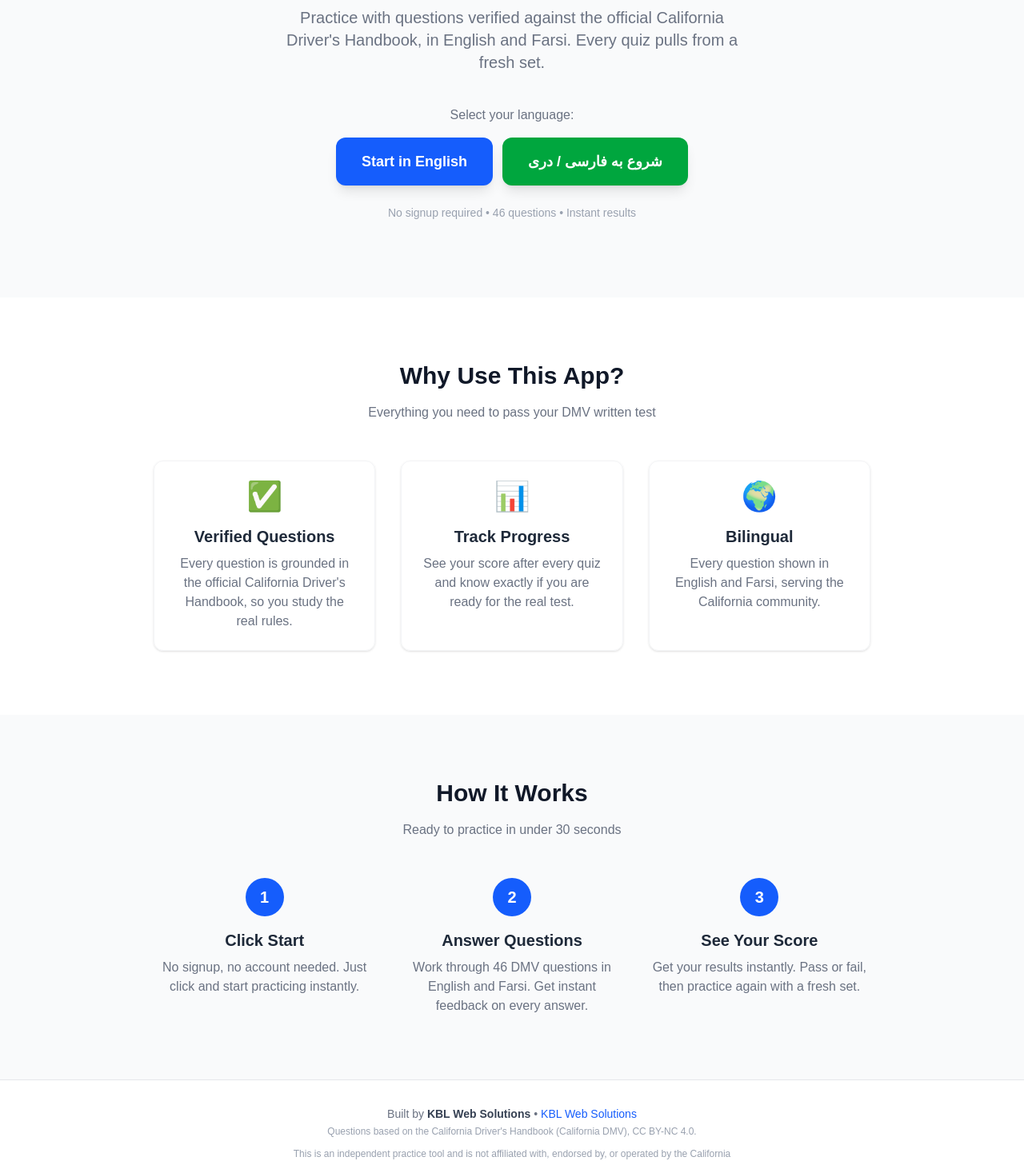
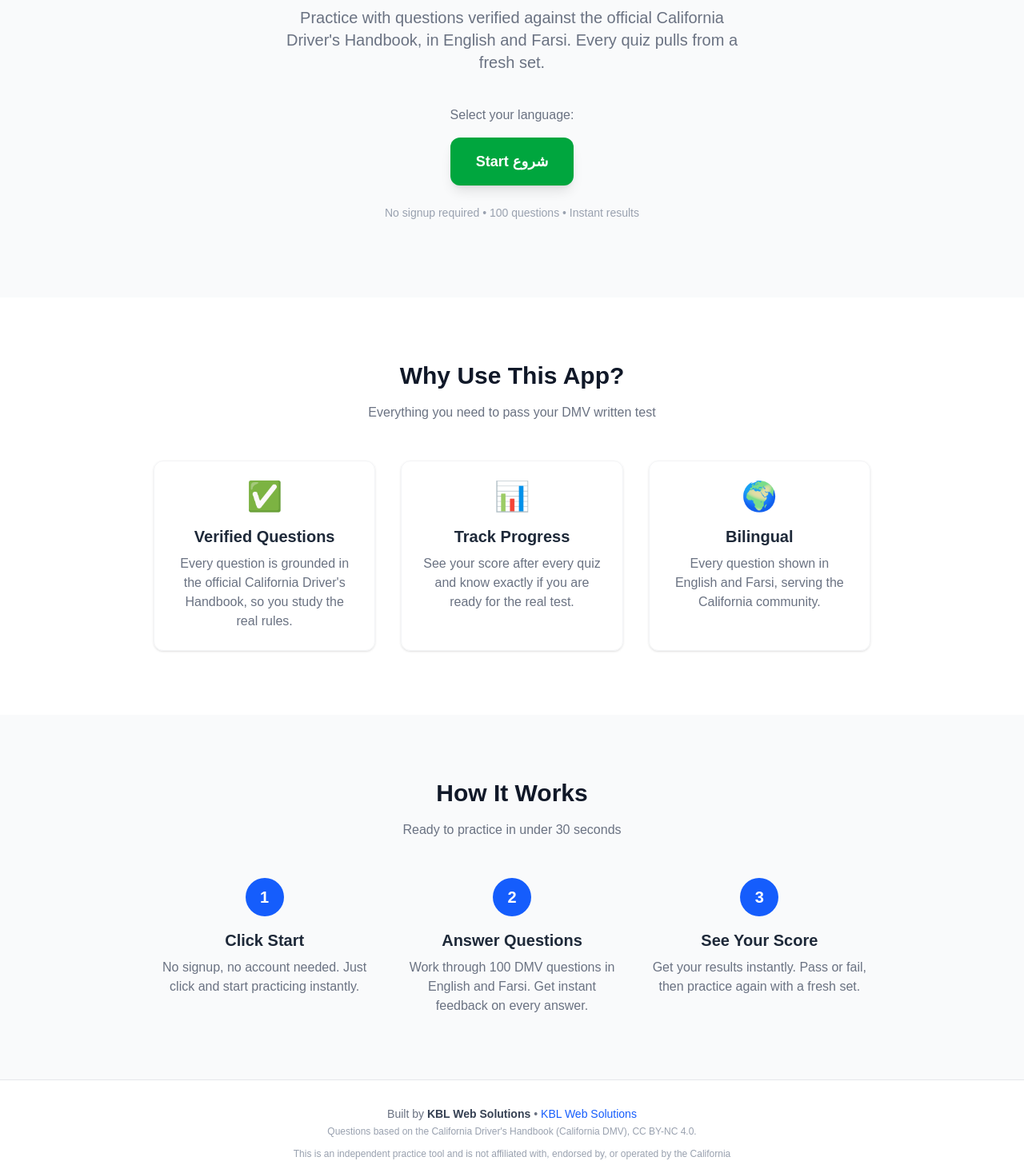
Before and after one commit to Mirwes-Hakimi/farsi-english-dmv, a Next.js app: page / in a window 1280 px wide. Shown: the part 357-1809 px from the top of the page at 80% size. Built offline with nearby package versions, Linux system fonts and the light colour scheme.

Commit message:
update foother texts

```diff
--- a/src/app/page.tsx
+++ b/src/app/page.tsx
@@ -29,23 +29,18 @@ export default function Home() {
           {/* Two buttons now (Pashto removed, since the question bank is English + Farsi only) */}
           <div className="flex flex-col sm:flex-row gap-3">
 
-            {/* English start button */}
-            <a href="/quiz?lang=en"
-              className="bg-blue-600 text-white px-8 py-4 rounded-xl font-bold text-lg hover:bg-blue-700 transition-colors shadow-lg text-center">
-              Start in English
-            </a>
+
 
             {/* Farsi / Dari start button */}
             <a href="/quiz?lang=fa"
               className="bg-green-600 text-white px-8 py-4 rounded-xl font-bold text-lg hover:bg-green-700 transition-colors shadow-lg text-center">
-              شروع به فارسی / دری
-            </a>
+              Start شروع             </a>
 
           </div>
 
           {/* Small reassurance line under the buttons */}
           <p className="text-gray-400 text-sm mt-2">
-            No signup required • 46 questions • Instant results
+            No signup required • 100 questions • Instant results
           </p>
         </div>
       </section>
@@ -110,7 +105,7 @@ export default function Home() {
             <div className="text-center">
               <div className="w-12 h-12 bg-blue-600 text-white rounded-full flex items-center justify-center text-xl font-bold mx-auto mb-4">2</div>
               <h3 className="text-xl font-bold text-gray-800 mb-2">Answer Questions</h3>
-              <p className="text-gray-500">Work through 46 DMV questions in English and Farsi. Get instant feedback on every answer.</p>
+              <p className="text-gray-500">Work through 100 DMV questions in English and Farsi. Get instant feedback on every answer.</p>
             </div>
 
             {/* Step 3 */}
```
